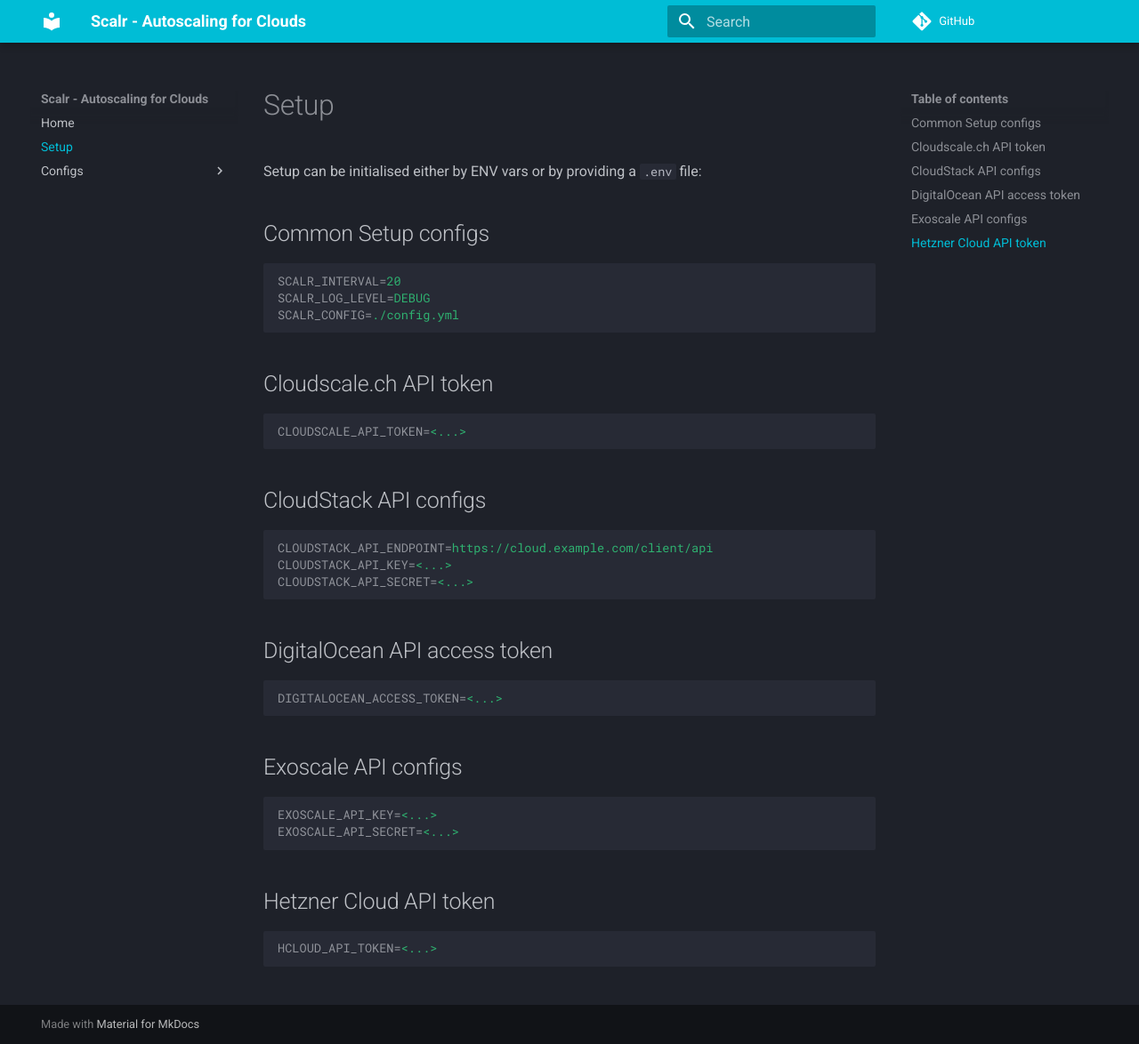
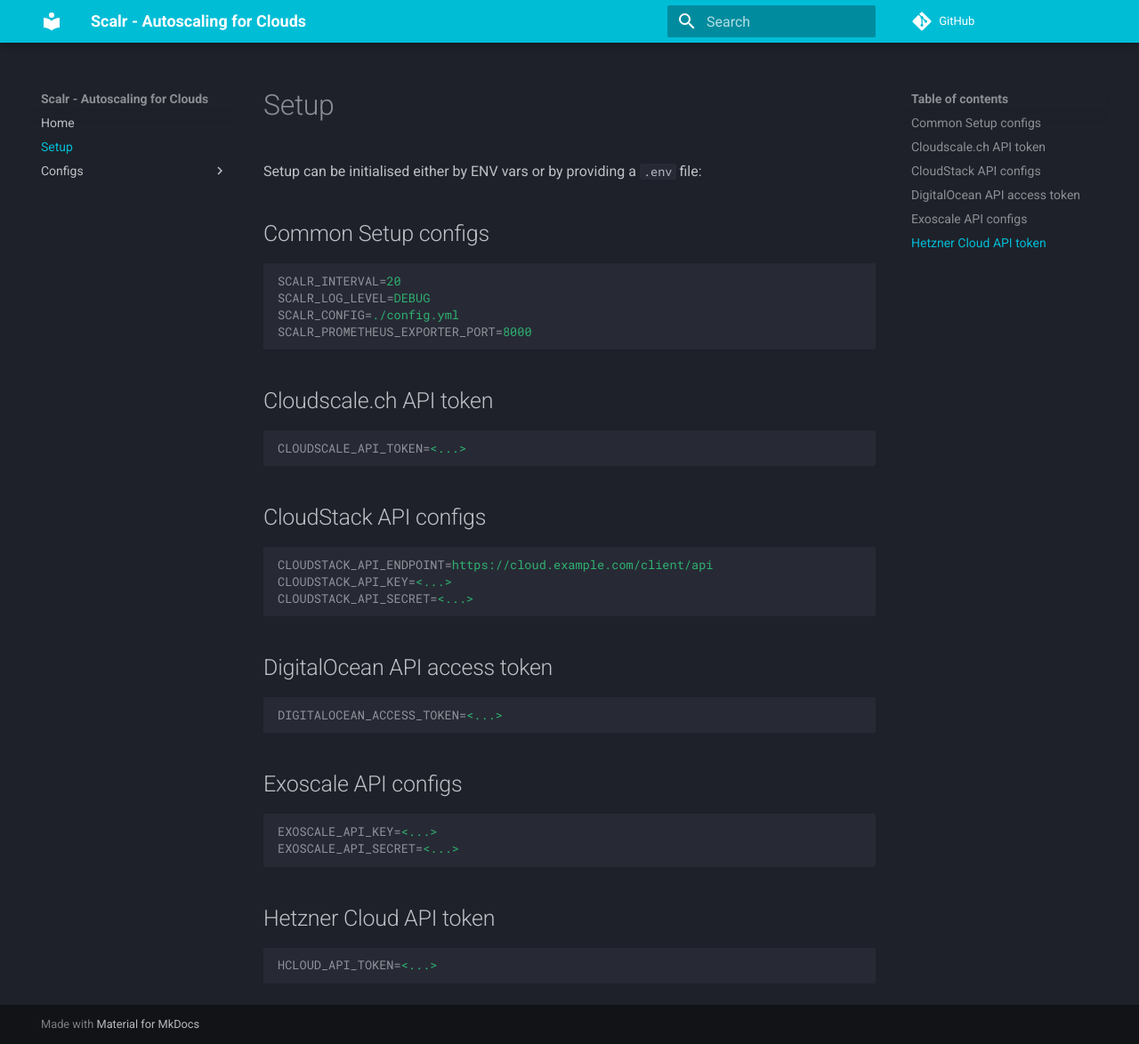
Before and after one commit to ngine-io/scalr, an MkDocs documentation site: the page built from docs/setup.md, in a window 1280 px wide and 1174 px high. Shown: the whole window at 89% size. Built offline with MkDocs 1.6.1 and Material for MkDocs 9.7.7, drawn with Linux system fonts in a browser that asks for light colours; comment, search, counter and statistics services are not loaded.

Commit message:
docs: add prometheus config

````diff
--- a/docs/setup.md
+++ b/docs/setup.md
@@ -8,6 +8,7 @@
 SCALR_INTERVAL=20
 SCALR_LOG_LEVEL=DEBUG
 SCALR_CONFIG=./config.yml
+SCALR_PROMETHEUS_EXPORTER_PORT=8000
 ```
 
 ## Cloudscale.ch API token
````
